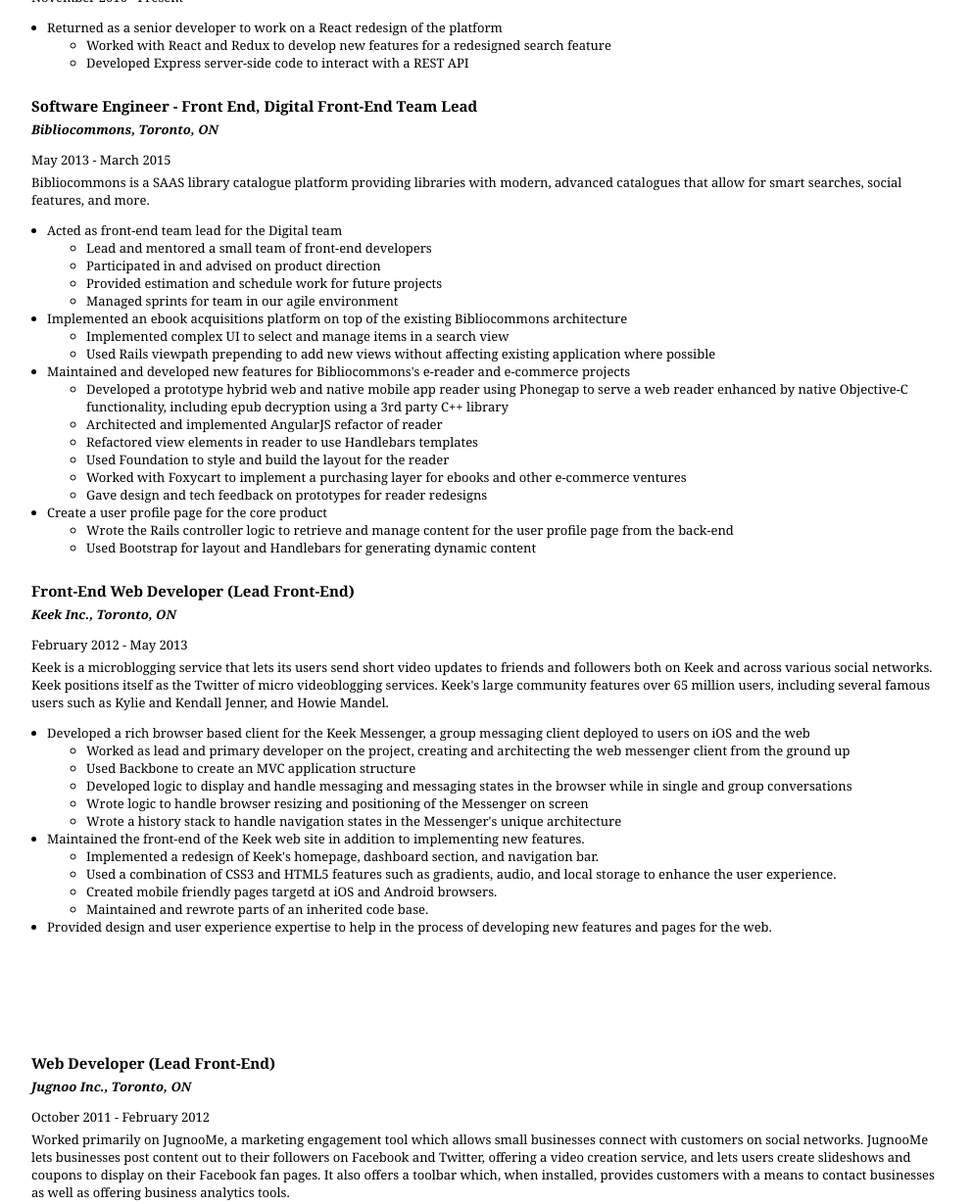
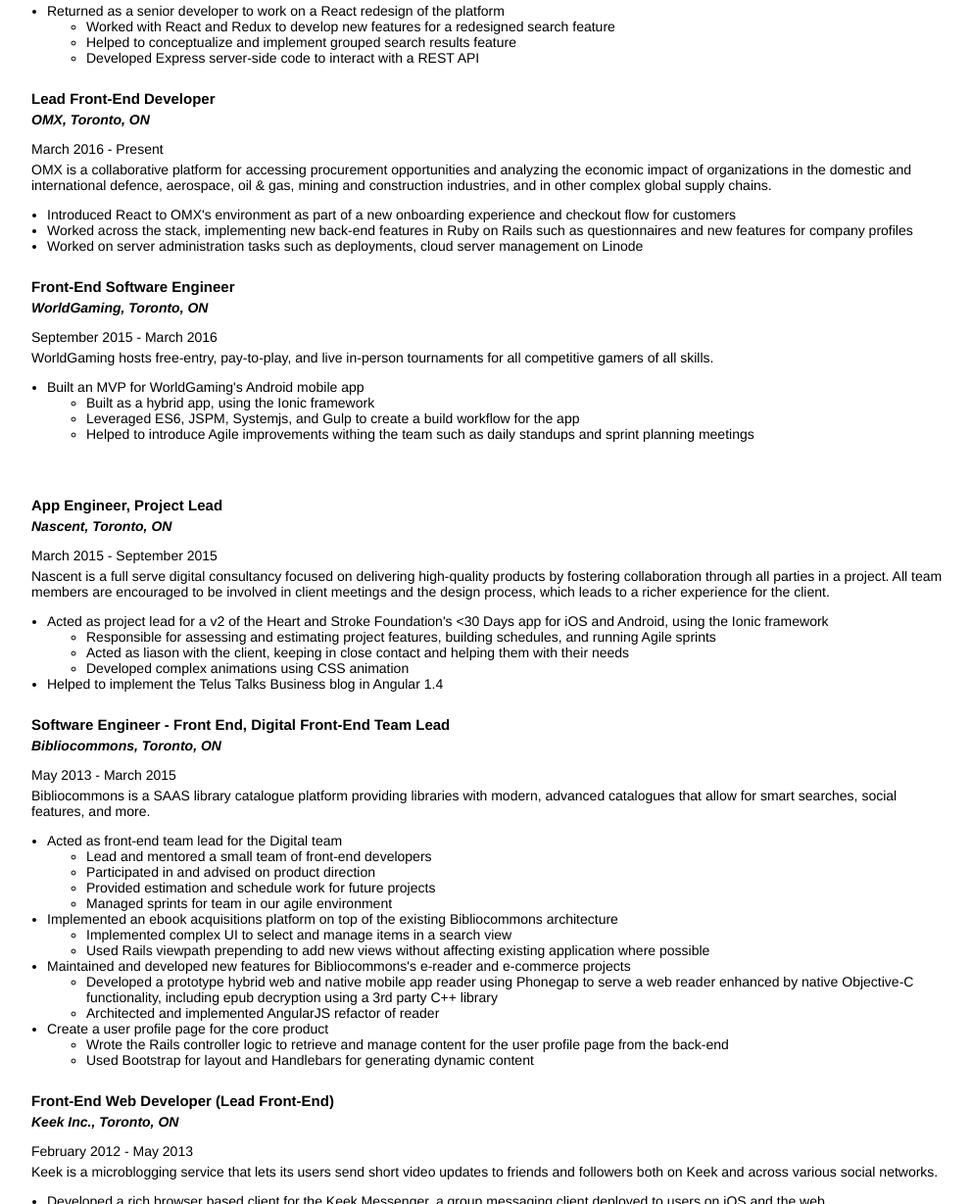
Before and after one commit to julianl23/portfolio, a plain HTML site: page resume.html in a window 1280 px wide. Shown: the part 434-1663 px from the top of the page at 98% size, without its empty margins (152-1144 px from the left). Drawn offline with Linux system fonts and the light colour scheme.

Commit message:
Updated resume and restored missing sections

```diff
--- a/resume.html
+++ b/resume.html
@@ -4,8 +4,8 @@
         <title>Julian Lord - Resume</title>
         <style type="text/css">
             body {
-                font-family: Georgia, serif;
-                font-size: 13px;
+                font-family: Helvetica, Arial, sans-serif;
+                font-size: 14px;
             }
 
             header {
@@ -87,19 +87,18 @@
 
             @media print {
                 body {
-                    font-size: 17px;
+                    /*font-size: 17px;*/
+                    font-size: 14pt;
                 }
             }
 
         </style>
-
-        <script src="http://html5shiv.googlecode.com/svn/trunk/html5.js"></script>
     </head>
     <body>
         <header>
             <h1>Julian Lord</h1>
             <ul>
-                <li>399 Adelaide St. W Suite 515, Toronto, ON, M5V 1S1</li>
+                <li>706 Gladstone Ave, Toronto, ON, M6H 3J4</li>
                 <li><a href="tel:6478690730">(647) 869-0730</a></li>
                 <li><a href="mailto:julianl23@gmail.com">julianl23@gmail.com</a></li>
             </ul>
@@ -116,7 +115,8 @@
                     </li>
                     <li>Knowledgeable
                         <ul>
-                            <li>Ruby on Rails, Phonegap/Ionic, AngularJS, React, Backbone.js, Node.js, Objective-C, ASP.Net MVC 2 &amp; 3, C#</li>
+                            <li>Ruby on Rails, React, AngularJS, Node.js, Phonegap/Ionic, Backbone.js, Objective-C, C#</li>
+                            <li>Testing frameworks such as Mocha, Enzyme, and Rspec
                         </ul>
                     </li>
                     <li>Agile development methodologies, Git, SVN, Mantis, JIRA, Redmine, Pivotal Tracker, Jenkins, Selenium, Test Driven Development</li>
@@ -134,10 +134,70 @@
                     <li>Returned as a senior developer to work on a React redesign of the platform
                         <ul>
                             <li>Worked with React and Redux to develop new features for a redesigned search feature</li>
+                            <li>Helped to conceptualize and implement grouped search results feature</li>
                             <li>Developed Express server-side code to interact with a REST API</li>
                         </ul>
                     </li>
                 </ul>
+
+                <h3>Lead Front-End Developer</h3>
+                  <p class="employer">OMX, Toronto, ON</p>
+                  <p>March 2016 - Present</p>
+                  <p class="headline">
+                      OMX is a collaborative platform for accessing procurement opportunities and analyzing the economic impact of organizations in the domestic and international defence, aerospace, oil &amp; gas, mining and construction industries, and in other complex global supply chains.
+                  </p>
+                  <ul>
+                      <li>Introduced React to OMX's environment as part of a new onboarding experience and checkout flow for customers</li>
+                      <li>Worked across the stack, implementing new back-end features in Ruby on Rails such as questionnaires and new features for company profiles</li>
+                      <!-- <li>Created wireframes for new features such as onboarding, checkout, and questionnaires</li>
+                      <li>Extensively investigated and documented the build and testing process for the OMX application</li> -->
+                      <li>Worked on server administration tasks such as deployments, cloud server management on Linode</li>
+                      <!-- <li>Wrote and maintained unit and functional tests as part of OMX's automated test suite</li> -->
+                  </ul>
+
+                  <h3>Front-End Software Engineer</h3>
+                  <p class="employer">WorldGaming, Toronto, ON</p>
+                  <p>September 2015 - March 2016</p>
+                  <p class="headline">
+                      WorldGaming hosts free-entry, pay-to-play, and live in-person tournaments for all competitive gamers of all skills.
+                  </p>
+                  <ul>
+                      <li>Built an MVP for WorldGaming's Android mobile app
+                          <ul>
+                              <li>Built as a hybrid app, using the Ionic framework</li>
+                              <li>Leveraged ES6, JSPM, Systemjs, and Gulp to create a build workflow for the app</li>
+                              <li>Helped to introduce Agile improvements withing the team such as daily standups and sprint planning meetings</li>
+                          </ul>
+                      </li>
+                  </ul>
+
+                  <div class="print-spacing">
+                    <p>&nbsp;</p>
+                  </div>
+
+                  <h3>App Engineer, Project Lead</h3>
+                  <p class="employer">Nascent, Toronto, ON</p>
+                  <p>March 2015 - September 2015</p>
+                  <p class="headline">
+                      Nascent is a full serve digital consultancy focused on delivering high-quality products by fostering collaboration through all parties in a project. All team members are encouraged to be involved in client meetings and the design process, which leads to a richer experience for the client.
+                  </p>
+                  <ul>
+                      <li>Acted as project lead for a v2 of the Heart and Stroke Foundation's &lt;30 Days app for iOS and Android, using the Ionic framework
+                          <ul>
+                              <!-- <li>Based on the Ionic Framework, which is built on top of Angular and Cordova</li> -->
+                              <li>Responsible for assessing and estimating project features, building schedules, and running Agile sprints</li>
+                              <li>Acted as liason with the client, keeping in close contact and helping them with their needs</li>
+                              <li>Developed complex animations using CSS animation</li>
+                          </ul>
+                      </li>
+                      <li>Helped to implement the Telus Talks Business blog in Angular 1.4</li>
+                      <!-- <li>Developed a prototype for an SEO tool for single-page applications
+                          <ul>
+                              <li>Built a Node.js app which ran a Phantom.js script to capture page content and export it as static HTML</li>
+                              <li>Used an Express server to serve page snapshots when requested by search crawlers</li>
+                          </ul>
+                      </li> -->
+                  </ul>
 
                 <h3>Software Engineer - Front End, Digital Front-End Team Lead</h3>
                 <p class="employer">Bibliocommons, Toronto, ON</p>
@@ -164,64 +224,48 @@
                         <ul>
                             <li>Developed a prototype hybrid web and native mobile app reader using Phonegap to serve a web reader enhanced by native Objective-C functionality, including epub decryption using a 3rd party C++ library</li>
                             <li>Architected and implemented AngularJS refactor of reader</li>
-                            <li>Refactored view elements in reader to use Handlebars templates</li>
-                            <li>Used Foundation to style and build the layout for the reader</li>
-                            <li>Worked with Foxycart to implement a purchasing layer for ebooks and other e-commerce ventures</li>
-                            <li>Gave design and tech feedback on prototypes for reader redesigns</li>
+                            <!-- <li>Refactored view elements in reader to use Handlebars templates</li> -->
+                            <!-- <li>Used Foundation to style and build the layout for the reader</li> -->
+                            <!-- <li>Worked with Foxycart to implement a purchasing layer for ebooks and other e-commerce ventures</li> -->
+                            <!-- <li>Gave design and tech feedback on prototypes for reader redesigns</li> -->
                         </ul>
                     </li>
                     <li>Create a user profile page for the core product
                         <ul>
                             <li>Wrote the Rails controller logic to retrieve and manage content for the user profile page from the back-end</li>
                             <li>Used Bootstrap for layout and Handlebars for generating dynamic content</li>
-                        </li>
-                    </ul>
+                        </ul>
+                    </li>
                 </ul>
 
                 <h3>Front-End Web Developer (Lead Front-End)</h3>
                 <p class="employer">Keek Inc., Toronto, ON</p>
                 <p>February 2012 - May 2013</p>
                 <p class="headline">
-                    Keek is a microblogging service that lets its users send short video updates to friends and followers both on Keek and across various social networks. Keek positions itself as the Twitter of micro videoblogging services. Keek's large community features over 65 million users, including several famous users such as Kylie and Kendall Jenner, and Howie Mandel.
+                    Keek is a microblogging service that lets its users send short video updates to friends and followers both on Keek and across various social networks.
                 </p>
                 <ul>
                     <li>Developed a rich browser based client for the Keek Messenger, a group messaging client deployed to users on iOS and the web
                         <ul>
                             <li>Worked as lead and primary developer on the project, creating and architecting the web messenger client from the ground up</li>
                             <li>Used Backbone to create an MVC application structure</li>
-                            <li>Developed logic to display and handle messaging and messaging states in the browser while in single and group conversations</li>
-                            <li>Wrote logic to handle browser resizing and positioning of the Messenger on screen</li>
-                            <li>Wrote a history stack to handle navigation states in the Messenger's unique architecture</li>
+                            <!-- <li>Developed logic to display and handle messaging and messaging states in the browser while in single and group conversations</li> -->
+                            <!-- <li>Wrote logic to handle browser resizing and positioning of the Messenger on screen</li> -->
+                            <!-- <li>Wrote a history stack to handle navigation states in the Messenger's unique architecture</li> -->
                         </ul>
                     </li>
-                    <li>Maintained the front-end of the Keek web site in addition to implementing new features.
-                        <ul>
-                            <li>
-                                Implemented a redesign of Keek's homepage, dashboard section, and navigation bar.
-                            </li>
-                            <li>
-                                Used a combination of CSS3 and HTML5 features such as gradients, audio, and local storage to enhance the user experience.
-                            </li>
-                            <li>
-                                Created mobile friendly pages targetd at iOS and Android browsers.
-                            </li>
-                            <li>
-                                Maintained and rewrote parts of an inherited code base.
-                            </li>
-                        </ul>
+                    <li>
+                      Maintained the front-end of the Keek web site in addition to implementing new features. I was responsible for implementing a redesign of Keek's homepage,
+                      dashboard section, and navigation bar, as well as implementing mobile friendly pages for the site.
                     </li>
                     <li>Provided design and user experience expertise to help in the process of developing new features and pages for the web.</li>
                 </ul>
 
-                <p>&nbsp;</p>
-                <p>&nbsp;</p>
-                <p>&nbsp;</p>
-
-                <h3>Web Developer (Lead Front-End)</h3>
+                <!-- <h3>Web Developer (Lead Front-End)</h3>
                 <p class="employer">Jugnoo Inc., Toronto, ON</p>
                 <p>October 2011 - February 2012</p>
                 <p class="headline">
-                    Worked primarily on JugnooMe, a marketing engagement tool which allows small businesses connect with customers on social networks.  JugnooMe lets businesses post content out to their followers on Facebook and Twitter, offering a video creation service, and lets users create slideshows and coupons to display on their Facebook fan pages. It also offers a  toolbar which, when installed, provides customers with a means to contact businesses as well as offering business analytics tools.
+                    Worked primarily on JugnooMe, a marketing engagement tool which allows small businesses connect with customers on social networks.
                 </p>
                 <ul>
                     <li>Designed, developed, and tested the JugnooMe product using a combination of HTML, CSS, JavaScript, and Ruby on Rails.
@@ -230,7 +274,7 @@
                                 Implemented and helped to design a wizard-like process to help users install the JugnooMe toolbar on their websites.
                             </li>
                             <li>
-                                Implemented a product-wide redesign within roughly one month.
+                                Implemented a product-wide redesign
                             </li>
                             <li>
                                 Helped to polish the front-end of the video creation tool using jQuery animation and CSS3 graphical effects such as border radius and alpha-channel transparency.
@@ -241,9 +285,9 @@
                         </ul>
                     </li>
                     <li>Provided mentoring for junior developers as the front-end team lead, as well as helping with creative direction for the JugnooMe product and being part of the estimation process for new functionality.</li>
-                </ul>
+                </ul> -->
 
-                <h3>Software Developer (Mobile Web)</h3>
+                <!-- <h3>Software Developer (Mobile Web)</h3>
                 <p class="employer">Transcontinental Interactive, Toronto, ON</p>
                 <p>August 2010 - October 2011</p>
                 <p class="headline">
@@ -257,29 +301,24 @@
                                     Implemented PIN-based contest websites for Canada Dry and Dr. Pepper. The websites used a combination of Flash (developed externally) and an HTML interface based on the Fancybox jQuery plugin.  The sites ran on a C# contest engine developed internally.
                                 </li>
                                 <li>
-                                    Developed a mobile site for Sobeys to promote three new test pilot stores opening in southern Ontario. As one of two front-end developers on the project, I implemented the flexible layout used to properly size the site across mobile devices as well as most of the rest of the front-end. In addition, I developed C# and MS SQL based sorting functionality for a Departments section which contained multiple articles for each department.
+                                    Developed a mobile site for Sobeys to promote three new test pilot stores opening in southern Ontario.
                                 </li>
                                 <li>
                                     Worked on the front-end of a blog-based promotion for a Malibu Rum Summer Concert Tour campaign.
-                                </li>
-                                <li>
-                                    Created multiple demos using jQuery Mobile
-                                    <ul>
-                                        <li>
-                                            Wedding planner demo created entirely by me as an initial exploration of jQuery Mobile's feature set. The demo featured a guest list, a vendor list, and a budget, all with basic CRUD functionality developed using C# with an MS SQL database.
-                                        </li>
-                                        <li>
-                                            Government demo to demonstrate an iPad based interface to be used for quickly entering government forms.
-                                        </li>
-                                    </ul>
                                 </li>
                             </ul>
                     </li>
                     <li>
                         Gained valuable experience and developed best practices for developing on the mobile web through the development of multiple mobile websites and through participation in the mobile design and development process, as well as working with user experience designers.
                     </li>
-                </ul>
+                </ul> -->
             </section>
+
+            <div class="print-spacing">
+              <p>&nbsp;</p>
+              <p>&nbsp;</p>
+              <p>&nbsp;</p>
+            </div>
 
             <section id="education">
                 <h2>Education</h2>
```
